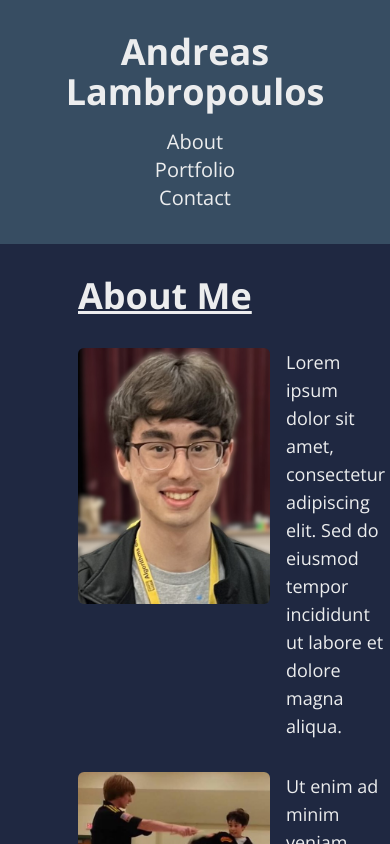
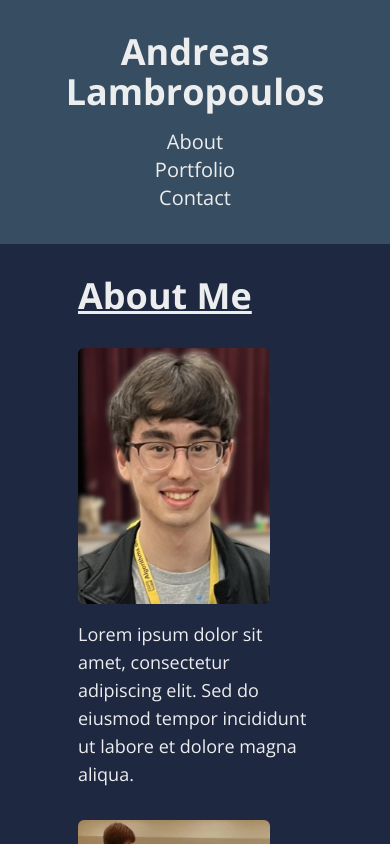
Before and after one commit to andlamb2002/portfolio, a React (Vite) app: page /about in a window 390 px wide. Shown: the top 844 px of the page. Built offline with nearby package versions, Linux system fonts and the light colour scheme.

Commit message:
Responsive about page

```diff
--- a/src/Components/AboutSection.jsx
+++ b/src/Components/AboutSection.jsx
@@ -2,10 +2,10 @@ import PropTypes from "prop-types";
 
 const AboutSection = ({ img, text }) => {
     return (
-        <div className="flex items-start">
+        <div className="flex flex-col md:flex-row items-start">
             <img src={img} alt="about" className="w-48 h-64 flex-shrink-0 object-cover rounded-md" />
             <div>
-                <p className="ml-4 text-lg">{text}</p>
+                <p className="mt-4 md:mt-0 md:ml-4 text-lg">{text}</p>
             </div>
         </div>
     );
```
